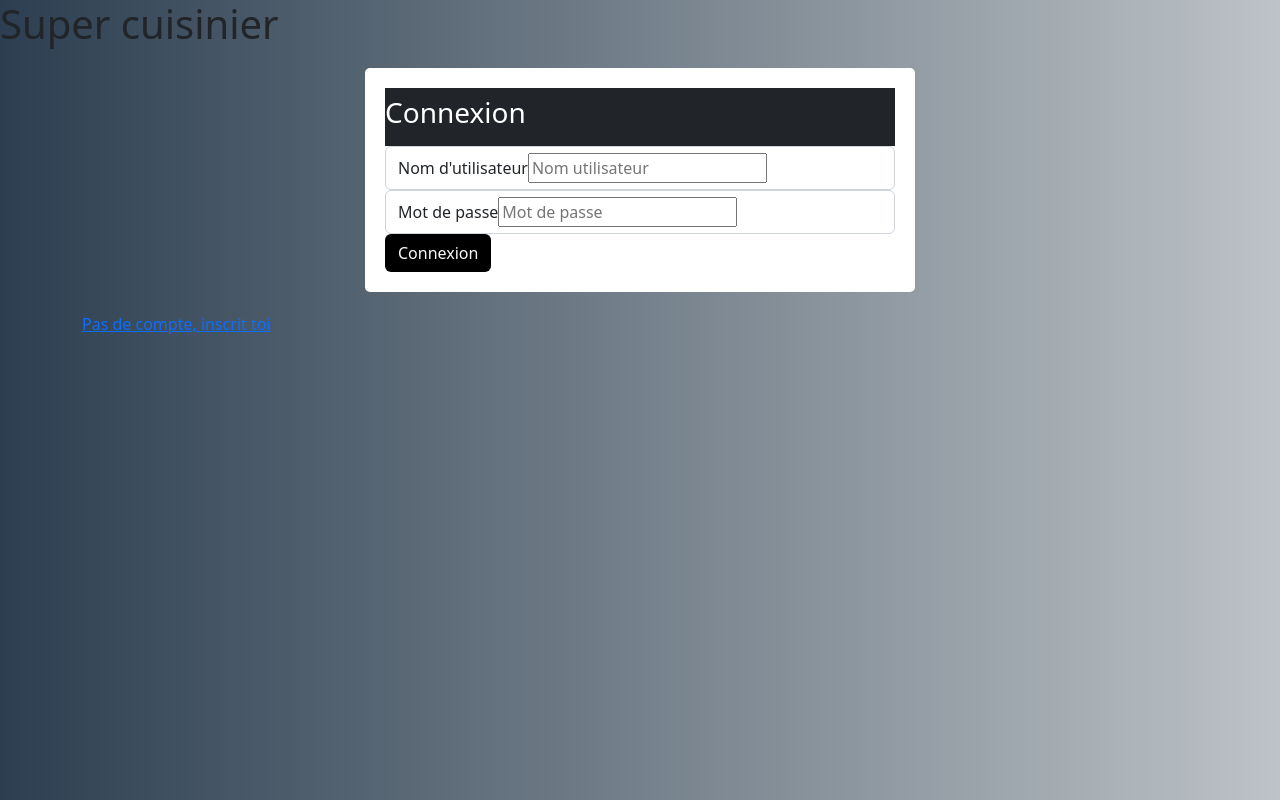
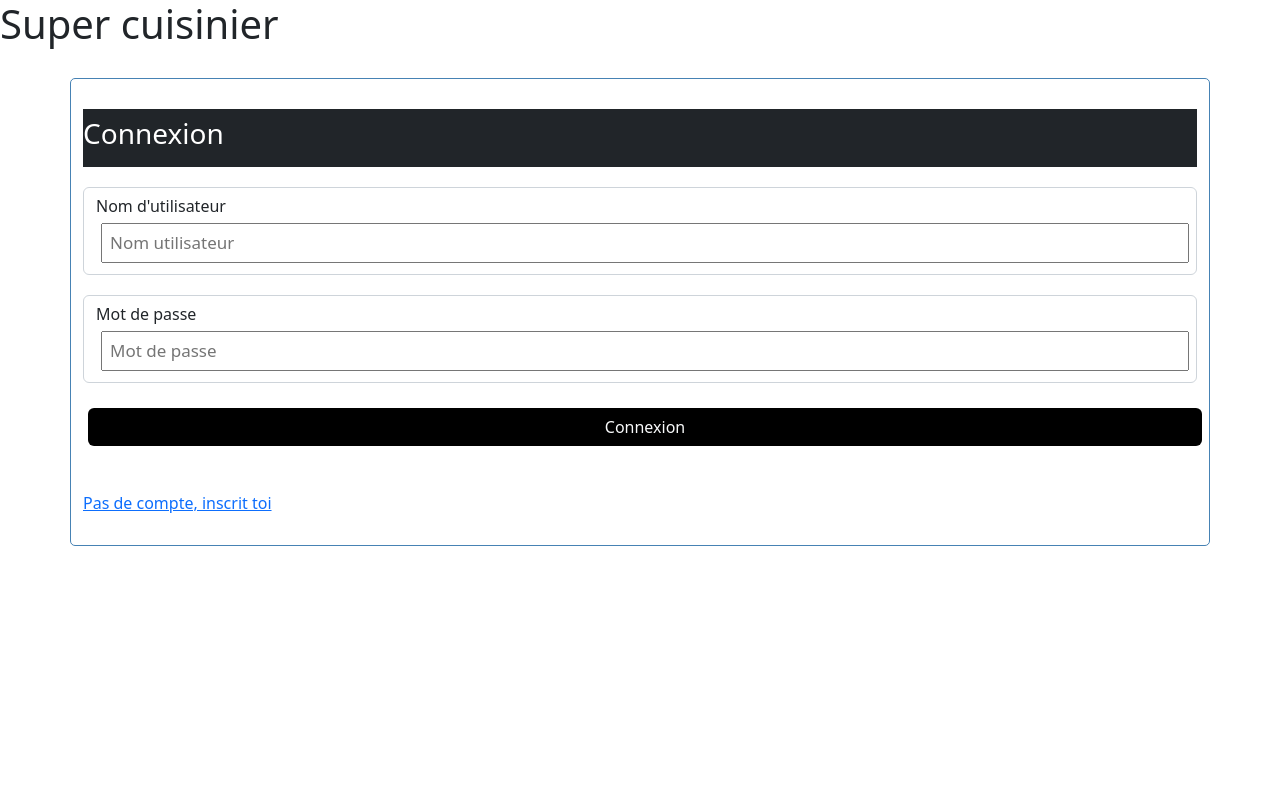
Before and after one commit to linaTechDev/superCuisinier, a React (Create React App) app in the folder reactprojet2/: page /connexion in a window 1280 px wide. Built offline with nearby package versions, Linux system fonts and the light colour scheme.

Commit message:
amelioration du css pour mieu voir à l'affichage

```diff
--- a/reactprojet2/src/App.css
+++ b/reactprojet2/src/App.css
@@ -1,23 +1,5 @@
-.wrapper {
-  padding: 20px;
-}
 .App {
   text-align: center;
-}
-
-table {
-  width: 600px;
-  height: 200px;
-  border-collapse: collapse;
-}
-
-th {
-  border-bottom: 1px solid black;
-}
-
-td {
-  text-align: center;
-  border: 2px solid black;
 }
 
 .App-logo {
--- a/reactprojet2/src/components/recette/ingredient/PageIngredient.js
+++ b/reactprojet2/src/components/recette/ingredient/PageIngredient.js
@@ -1,7 +1,6 @@
 import { useEffect, useState} from "react";
 import Ingredients from "./Ingredients";
 import React from "react";
-import "./../../../style.css";
 
 const PageIngredient = () => {
 
--- a/reactprojet2/src/components/utilisateur/connexion/ConnexionUtilisateur.js
+++ b/reactprojet2/src/components/utilisateur/connexion/ConnexionUtilisateur.js
@@ -1,6 +1,5 @@
 import {useState} from "react";
 import Header from "./Header";
-import '../../../style.css'
 
 const ConnexionUtilisateur = ({onAdd}) => {
     const [nomUtilisateur, setNomUtilisateur] = useState('');
--- a/reactprojet2/src/components/utilisateur/inscription/InscriptionUtilisateur.js
+++ b/reactprojet2/src/components/utilisateur/inscription/InscriptionUtilisateur.js
@@ -1,6 +1,5 @@
 import {useState} from "react";
 import Header from "./Header";
-import '../../../style.css'
 
 const InscriptionUtilisateur = ({onAdd}) => {
     const [nomUtilisateur, setNomUtilisateur] = useState('');
--- a/reactprojet2/src/index.css
+++ b/reactprojet2/src/index.css
@@ -1,13 +1,112 @@
-body {
+@import url('https://fonts.googleapis.com/css2?family=Poppins:wght@300;400&display=swap');
+
+* {
+  box-sizing: border-box;
   margin: 0;
-  font-family: -apple-system, BlinkMacSystemFont, 'Segoe UI', 'Roboto', 'Oxygen',
-    'Ubuntu', 'Cantarell', 'Fira Sans', 'Droid Sans', 'Helvetica Neue',
-    sans-serif;
-  -webkit-font-smoothing: antialiased;
-  -moz-osx-font-smoothing: grayscale;
+  padding: 0;
 }
 
-code {
-  font-family: source-code-pro, Menlo, Monaco, Consolas, 'Courier New',
-    monospace;
+body {
+  font-family: 'Poppins', sans-serif;
 }
+
+.container {
+  max-width: 500px;
+  margin: 30px auto;
+  overflow: auto;
+  min-height: 300px;
+  border: 1px solid steelblue;
+  padding: 30px;
+  border-radius: 5px;
+}
+
+.header {
+  display: flex;
+  justify-content: space-between;
+  align-items: center;
+  margin-bottom: 20px;
+}
+
+.btn {
+  display: inline-block;
+  background: #000;
+  color: #fff;
+  border: none;
+  padding: 10px 20px;
+  margin: 5px;
+  border-radius: 5px;
+  cursor: pointer;
+  text-decoration: none;
+  font-size: 15px;
+  font-family: inherit;
+}
+
+.btn:focus {
+  outline: none;
+}
+
+.btn:active {
+  transform: scale(0.98);
+}
+
+.btn-block {
+  display: block;
+  width: 100%;
+}
+
+.task {
+  background: #f4f4f4;
+  margin: 5px;
+  padding: 10px 20px;
+  cursor: pointer;
+}
+
+.task.reminder {
+  border-left: 5px solid green;
+}
+
+.task h3 {
+  display: flex;
+  align-items: center;
+  justify-content: space-between;
+}
+
+.add-form {
+  margin-bottom: 40px;
+}
+
+.form-control {
+  margin: 20px 0;
+}
+
+.form-control label {
+  display: block;
+}
+
+.form-control input {
+  width: 100%;
+  height: 40px;
+  margin: 5px;
+  padding: 3px 7px;
+  font-size: 17px;
+}
+
+.form-control-check {
+  display: flex;
+  align-items: center;
+  justify-content: space-between;
+}
+
+.form-control-check label {
+  flex: 1;
+}
+
+.form-control-check input {
+  flex: 2;
+  height: 20px;
+}
+
+footer {
+  margin-top: 30px;
+  text-align: center;
+}
--- a/reactprojet2/src/style.css
+++ /dev/null
@@ -1,35 +0,0 @@
-body{
-    background: #bdc3c7;  /* fallback for old browsers */
-    background: -webkit-linear-gradient(to right, #2c3e50, #bdc3c7);  /* Chrome 10-25, Safari 5.1-6 */
-    background: linear-gradient(to right, #2c3e50, #bdc3c7); /* W3C, IE 10+/ Edge, Firefox 16+, Chrome 26+, Opera 12+, Safari 7+ */
-}
-
-.add-form{
-    background-color: white;
-    border-radius: 5px;
-    width: 550px;
-    margin: 20px auto;
-    padding: 20px;
-    /* height: 600px; */
-}
-
-.form-body{
-    text-align: left;
-    padding: 20px 10px;
-}
-
-.form-body > *{
-    padding: 5px;
-}
-
-.form__label{
-    width: 40%;
-}
-
-.form_input{
-    width: 60%;
-}
-
-.footer{
-    text-align: center;
-}
```
